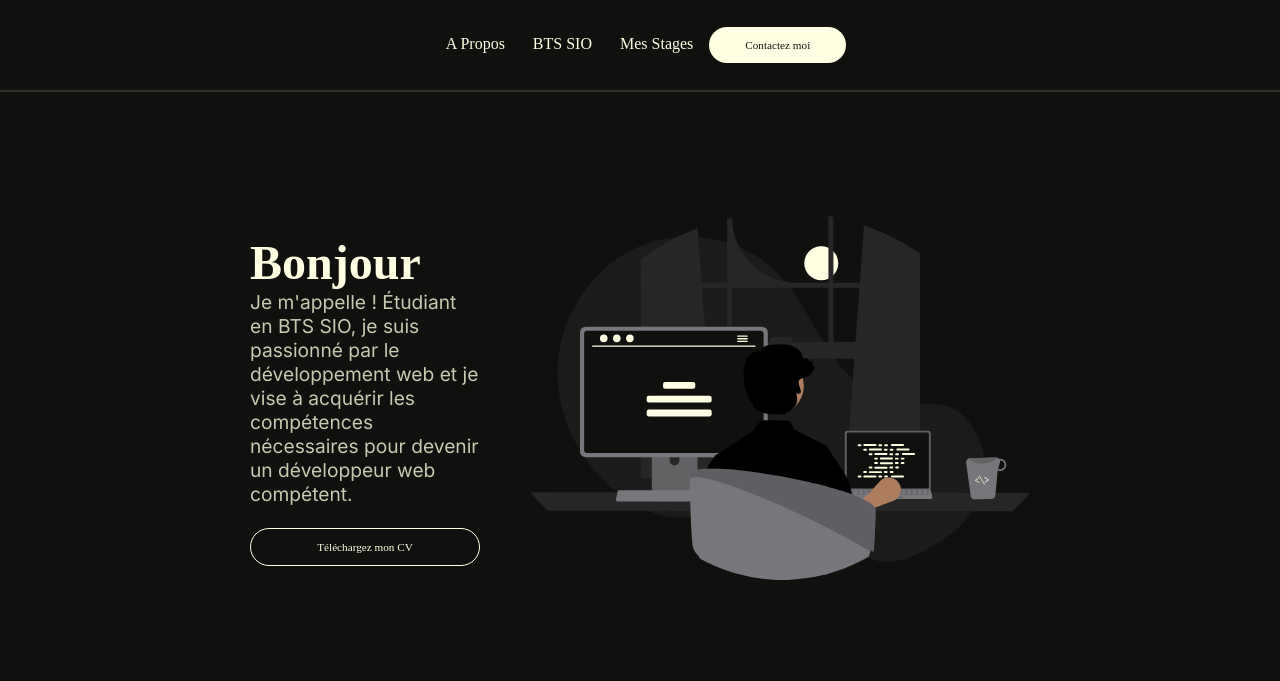
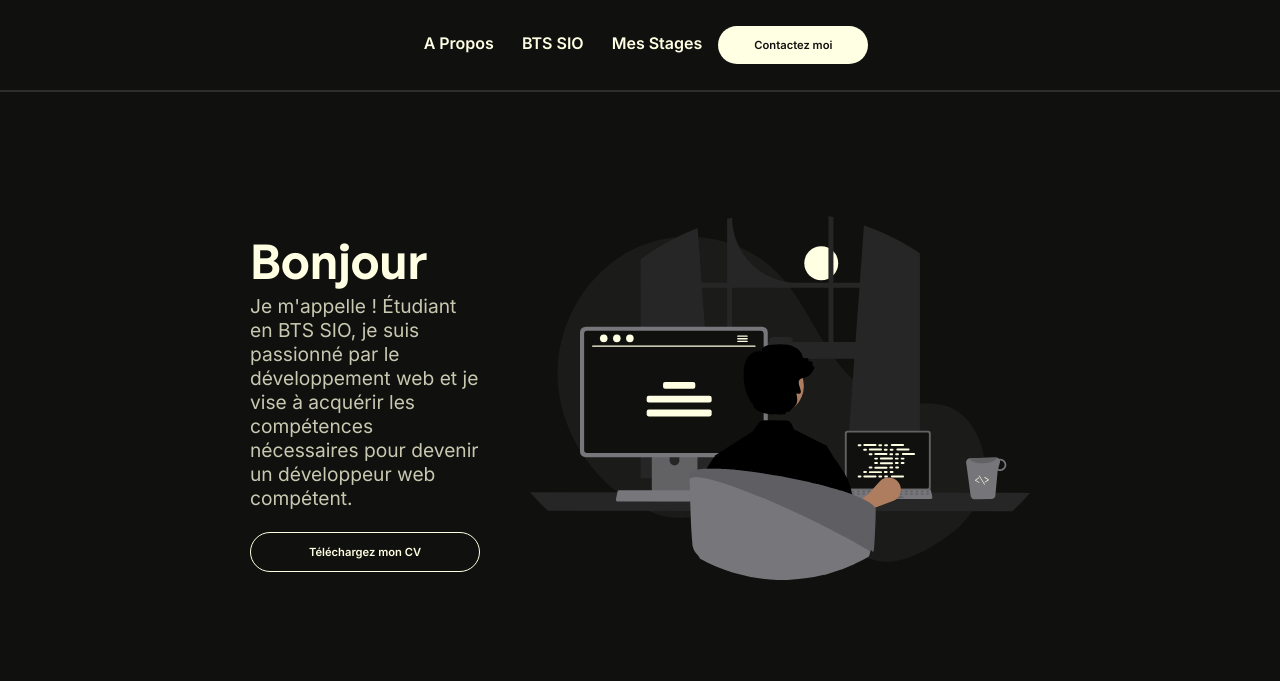
Before and after one commit to pasadio/Portfolio, a plain HTML site: page index.html in a window 1280 px wide. Shown: the top 681 px of the page. Drawn offline with Linux system fonts and the light colour scheme; a script that the page names is missing.

Commit message:
Update fonts.css

```diff
--- a/fonts/fonts.css
+++ b/fonts/fonts.css
@@ -1,28 +1,27 @@
 @font-face {
-    font-family: Inter;
-    src: url("../Portfolio/fonts/Inter-Regular.woff2");
+    font-family: 'Inter';
+    src: url("/Portfolio/fonts/Inter-Regular.woff2") format('woff2');
 }
 
 @font-face {
-    font-family: InterLight;
-    src: url("../Portfolio/fonts/Inter-Light.woff2");
+    font-family: 'InterLight';
+    src: url("/Portfolio/fonts/Inter-Light.woff2") format('woff2');
 }
 
 @font-face {
-    font-family:OtterDisplay ;
-    src: url("../Portfolio/fonts/ottercodisplay-medium.woff2)";
+    font-family: 'OtterDisplay';
+    src: url("/Portfolio/fonts/ottercodisplay-medium.woff2") format('woff2');
 }
 
-
 @font-face {
-    font-family:InterSemiBold ;
-    src: url("../Portfolio/fonts/Inter-SemiBold.woff2");
+    font-family: 'InterSemiBold';
+    src: url("/Portfolio/fonts/Inter-SemiBold.woff2") format('woff2');
 }
 
 @font-face {
     font-family: 'GeneralSans-Semibold';
-    src: url("../Portfolio/Fonts/GeneralSans-Semibold.woff2") format('woff2');
+    src: url("/Portfolio/Fonts/GeneralSans-Semibold.woff2") format('woff2');
     font-weight: 600;
     font-display: swap;
     font-style: normal;
-  }
+}
```
